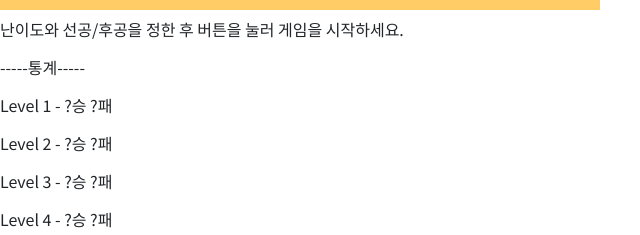
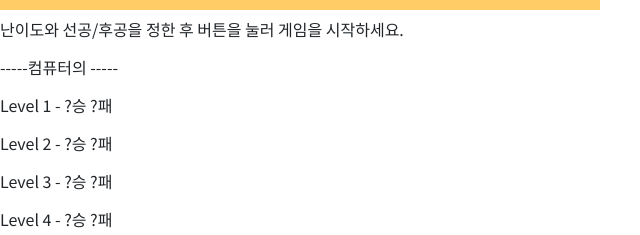
Before and after one commit to encrypted-def/Connect6-Web, a plain HTML site: page html-frontend/connect6.html in a window 1280 px wide. Shown: the part 756-991 px from the top of the page, 0-640 px from the left. Drawn offline with nearby package versions, Linux system fonts and the light colour scheme.

Commit message:
Update connect6.html

```diff
--- a/html-frontend/connect6.html
+++ b/html-frontend/connect6.html
@@ -26,7 +26,7 @@
     <input type="text" style="font-family: Noto Sans KR;" readonly class="form-control-plaintext" id="status" value="난이도와 선공/후공을 정한 후 버튼을 눌러 게임을 시작하세요.">
   </div>
   <div id="statistic">
-    <input type="text" style="font-family: Noto Sans KR;" readonly class="form-control-plaintext" id="statistic" value="-----통계-----">
+    <input type="text" style="font-family: Noto Sans KR;" readonly class="form-control-plaintext" id="statistic" value="-----컴퓨터의 -----">
     <input type="text" style="font-family: Noto Sans KR;" readonly class="form-control-plaintext" id="statistic1" value="Level 1 - ?승 ?패">
     <input type="text" style="font-family: Noto Sans KR;" readonly class="form-control-plaintext" id="statistic2" value="Level 2 - ?승 ?패">
     <input type="text" style="font-family: Noto Sans KR;" readonly class="form-control-plaintext" id="statistic3" value="Level 3 - ?승 ?패">
```
